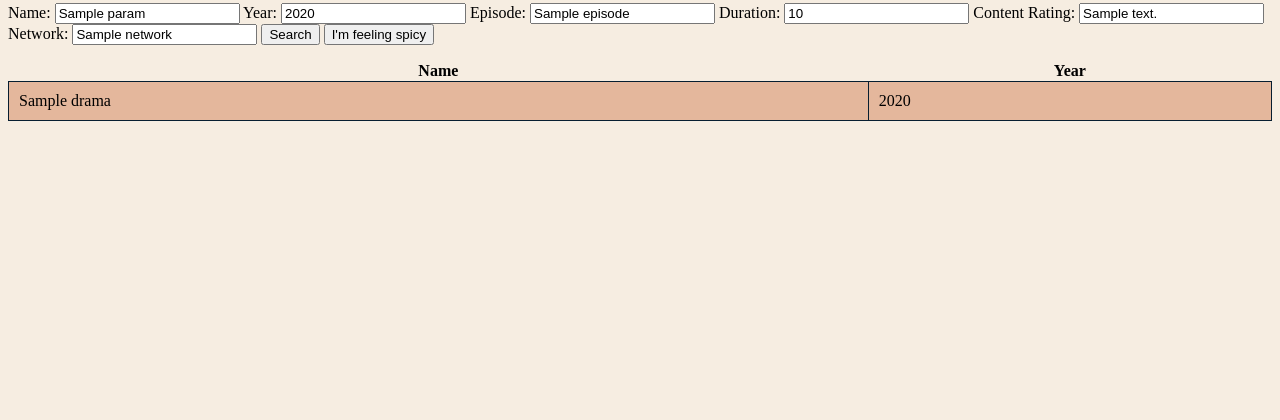
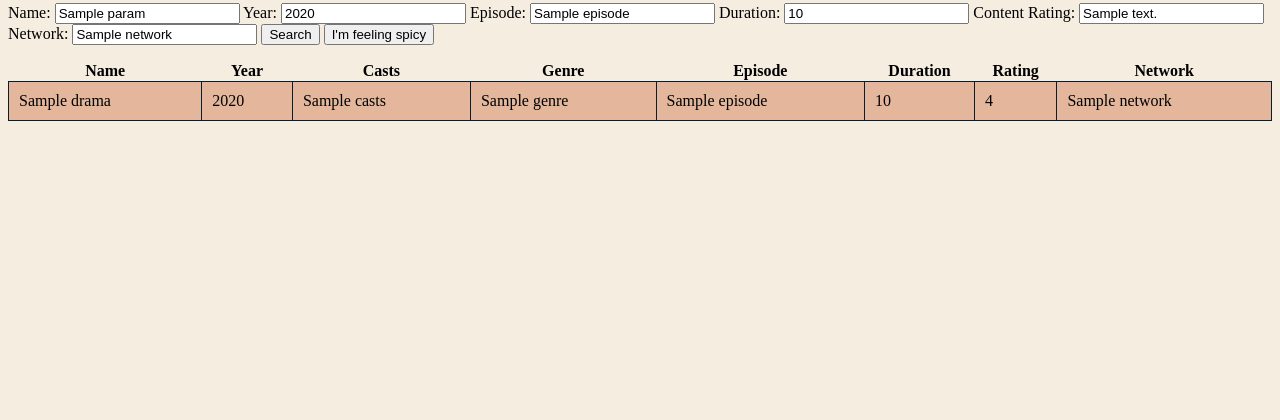
Before and after one commit to PLU-CSCI-367-Spring-2023/K-Drama_Project, a Flask app: template Templates/kdrama.html in a window 1280 px wide. Shown: the part 329-749 px from the top of the page. Run offline with Flask 3, Linux system fonts and the light colour scheme; the template is opened without the code that fills it: most values are stand-ins (such as "Sample title", 1, 10 or a date in 2020); some libraries are stand-ins or nearby versions.

Commit message:
adding more tables

```diff
--- a/Templates/kdrama.html
+++ b/Templates/kdrama.html
@@ -79,11 +79,23 @@
       <tr>
         <th>Name</th>
         <th>Year</th>
+        <th>Casts</th>
+        <th>Genre</th>
+        <th>Episode</th>
+        <th>Duration</th>
+        <th>Rating</th>
+        <th>Network</th>
       </tr>
         {% for drama in kdrama %}
             <tr>
                 <td>{{drama.name}}</td>
                 <td>{{drama.year}}</td>
+                <td>{{drama.casts}}</td>
+                <td>{{drama.genre}}</td>
+                <td>{{drama.episode}}</td>
+                <td>{{drama.duration}}</td>
+                <td>{{drama.rating}}</td>
+                <td>{{drama.network}}</td>
             </tr>
         {% endfor %}
     </table>
--- a/app.py
+++ b/app.py
@@ -60,7 +60,7 @@ def render_sets():
     #     count = cur.fetchone()["count"]
 
     with conn.cursor() as cur:
-        cur.execute(f"""select name, year
+        cur.execute(f"""select name, year, casts, genre, episode, duration, rating, network
                         {from_where_clause}
                     """,
                     params)
```
